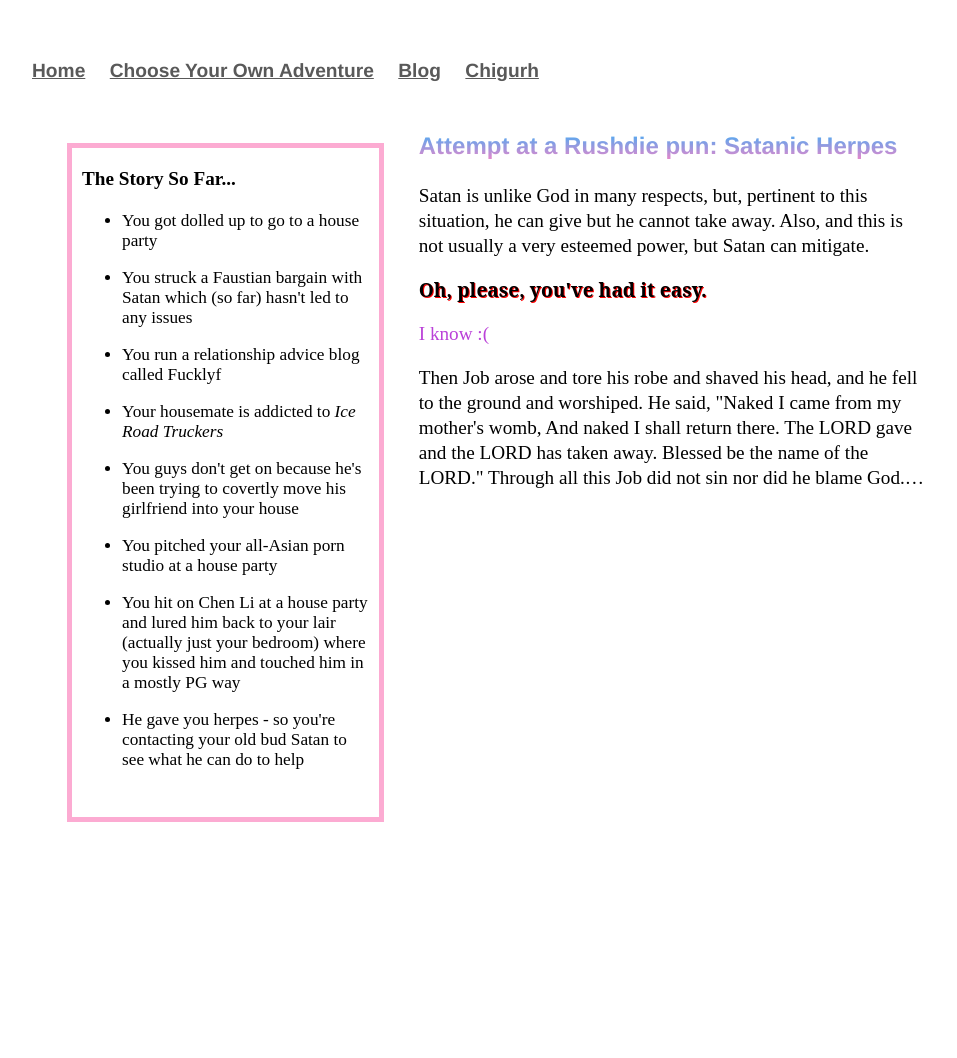
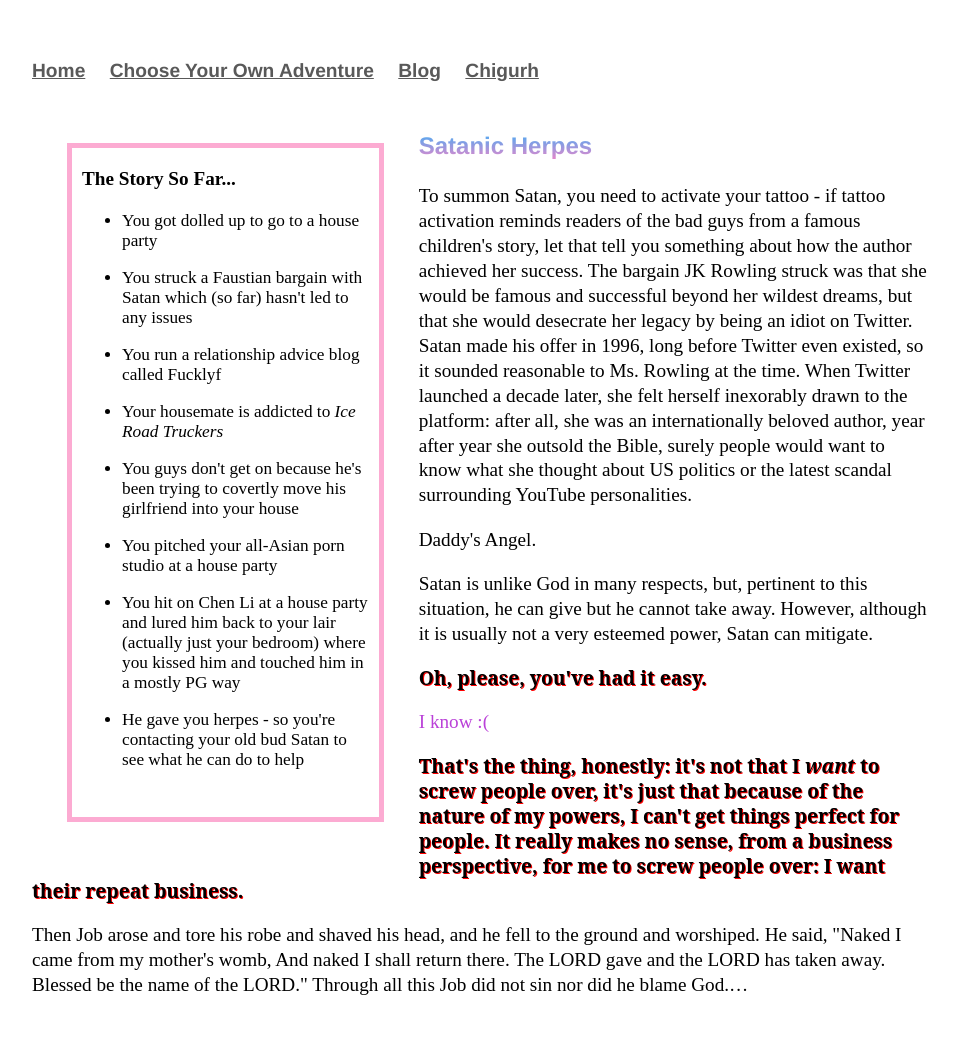
Before and after one commit to Pinelife/pinelife.github.io, a Jekyll site: the page Hellhole/Room9.html, which Jekyll copies as it is, in a window 1280 px wide. Shown: the whole page, without its empty margins (160-1117 px from the left). Built offline with Jekyll 4.4.1, drawn with Linux system fonts in a browser that asks for light colours; before the commit the page ends 900 px from its top, so only the background shows below that.

Commit message:
Update Room9.html

```diff
--- a/Hellhole/Room9.html
+++ b/Hellhole/Room9.html
@@ -39,9 +39,20 @@ him in a mostly PG way</li>
    </ul>
     </p>
 </div>
-<h3>Attempt at a Rushdie pun: Satanic Herpes</h3>
-<p> Satan is unlike God in many respects, but, pertinent to this situation, he can give but he cannot take away. Also, and this
-	is not usually a very esteemed power, but Satan can mitigate.
+<h3>Satanic Herpes</h3>
+<p>
+To summon Satan, you need to activate your tattoo - if tattoo activation reminds readers of the bad guys from a famous children's story,
+let that tell you something about how the author achieved her success. The bargain JK Rowling struck was that she would be famous and
+successful beyond her wildest dreams, but that she would desecrate her legacy by being an idiot on Twitter. Satan made his offer in 1996,
+long before Twitter even existed, so it sounded reasonable to Ms. Rowling at the time. When Twitter launched a decade later, she felt
+herself inexorably drawn to the platform: after all, she was an internationally beloved author, year after year she outsold the Bible, surely people
+would want to know what she thought about US politics or the latest scandal surrounding YouTube personalities.
+</p>
+<p>
+Daddy's Angel.
+</p>
+<p> Satan is unlike God in many respects, but, pertinent to this situation, he can give but he cannot take away. However, although it is
+ usually not a very esteemed power, Satan can mitigate.
 </p>
 <p class="Satan">
 Oh, please, you've had it easy.
@@ -50,6 +61,12 @@ Oh, please, you've had it easy.
 I know :(
 </p>
 
+<p class="Satan">
+	That's the thing, honestly: it's not that I <i>want</i> to screw people over, it's just that because of the nature of my powers,
+	I can't get things perfect for people. It really makes no sense, from a business perspective, for me to screw people over: I want
+	their repeat business.
+</p>
+
 <p>
 Then Job arose and tore his robe and shaved his head, and he fell to the ground and worshiped. He said, "Naked I came from my
  mother's womb, And naked I shall return there. The LORD gave and the LORD has taken away. Blessed be the name of the LORD."
```
